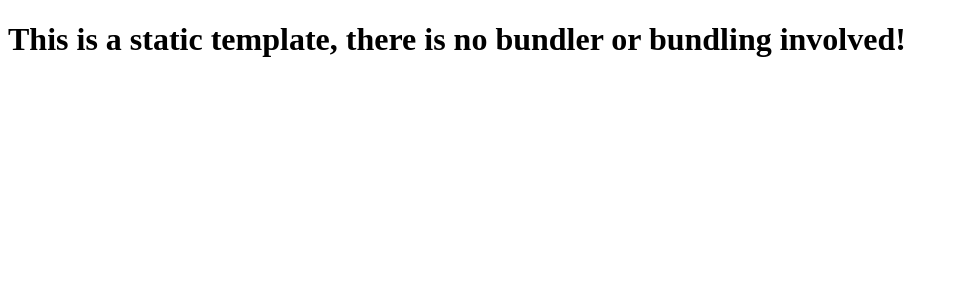
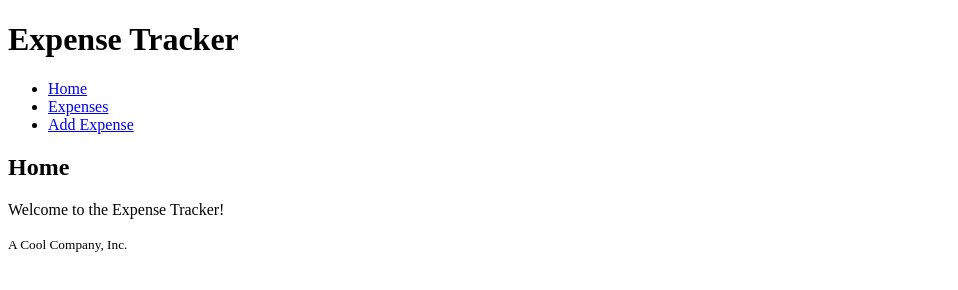
Before and after one commit to ericwgreene/intro-web-programming, a website: page index.html in a window 1280 px wide. Shown: the whole page, without its empty margins (0-958 px from the left). Drawn offline with Linux system fonts and the light colour scheme.

Commit message:
update project name and details, add home page

```diff
--- a/index.html
+++ b/index.html
@@ -1,12 +1,33 @@
 <!DOCTYPE html>
 <html lang="en">
   <head>
-    <meta charset="UTF-8">
-    <meta name="viewport" content="width=device-width, initial-scale=1.0">
-    <meta http-equiv="X-UA-Compatible" content="ie=edge">
-    <title>Static Template</title>
+    <meta charset="UTF-8" />
+    <meta name="viewport" content="width=device-width, initial-scale=1.0" />
+    <meta http-equiv="X-UA-Compatible" content="ie=edge" />
+    <title>Expense Tracker</title>
   </head>
   <body>
-    <h1>This is a static template, there is no bundler or bundling involved!</h1>
+    <div class="container">
+      <header>
+        <h1>Expense Tracker</h1>
+      </header>
+      <nav>
+        <ul>
+          <li><a href="#">Home</a></li>
+          <li><a href="#">Expenses</a></li>
+          <li><a href="#">Add Expense</a></li>
+        </ul>
+      </nav>
+      <main>
+        <h2>Home</h2>
+        <p>
+          Welcome to the Expense Tracker!
+        </p>
+      </main>
+      <aside></aside>
+      <footer>
+        <small>A Cool Company, Inc.</small>
+      </footer>
+    </div>
   </body>
 </html>
```
Also changed, not shown: package.json (+4 -4 lines).
